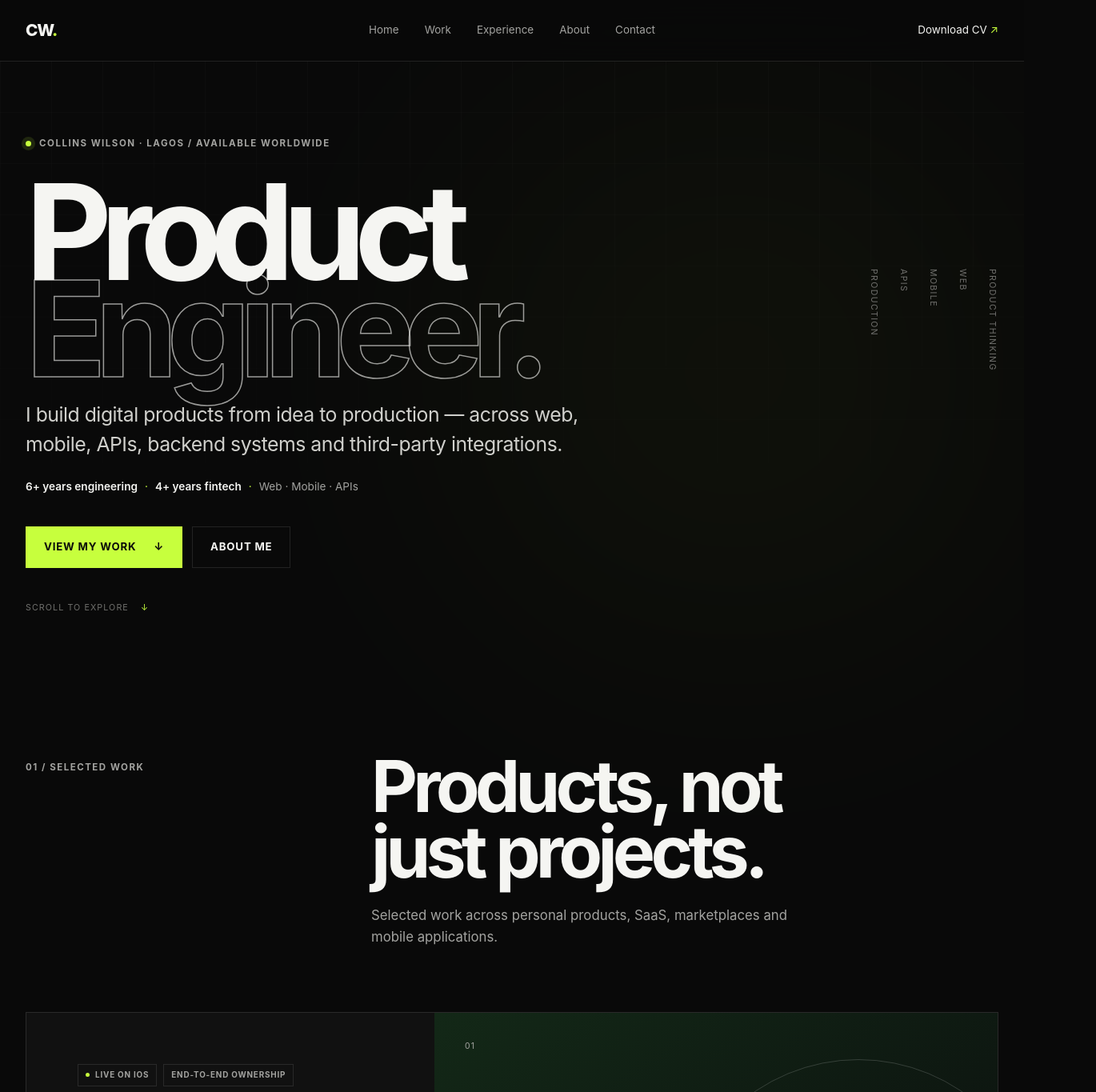
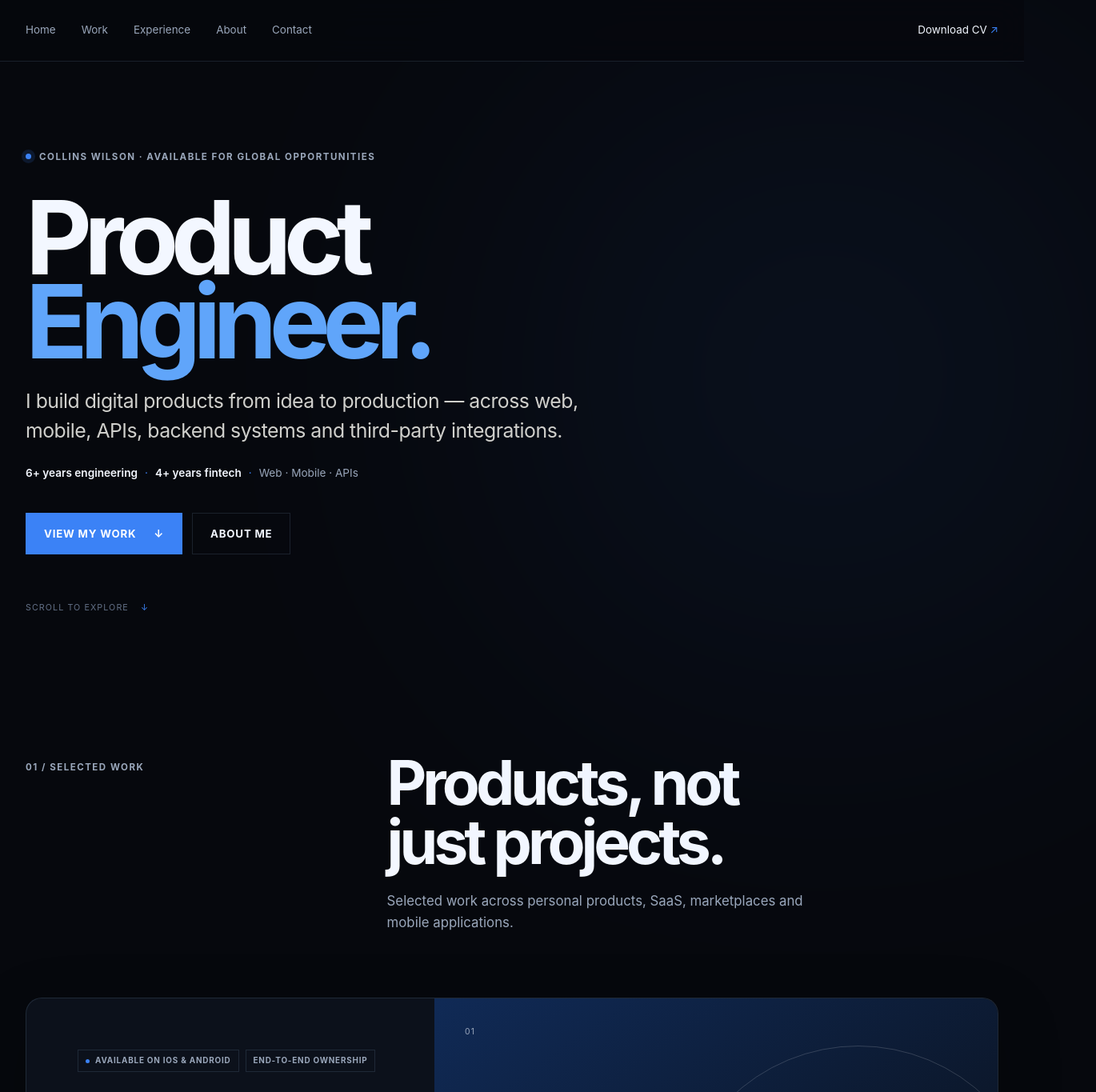
Before and after one commit to Cre8ive-collins/Cre8ive-collins.github.io, a Next.js app: page / in a window 1280 px wide. Shown: the top 1365 px of the page at 80% size, 1370 px wide, since content can reach past the window. Built offline with nearby package versions, Linux system fonts and the light colour scheme.

Commit message:
feat: refine portfolio with blue visual system

```diff
--- a/app/globals.css
+++ b/app/globals.css
@@ -1,15 +1,16 @@
 @import "tailwindcss";
 
 :root {
-  --background: #090909;
-  --surface: #111111;
-  --surface-2: #171717;
-  --text: #f5f5f2;
-  --muted: #a3a3a0;
-  --dim: #70706d;
-  --accent: #c7ff3d;
-  --accent-soft: rgba(199, 255, 61, 0.12);
-  --border: rgba(255, 255, 255, 0.1);
+  --background: #06080d;
+  --surface: #0c111b;
+  --surface-2: #111a29;
+  --text: #f3f7ff;
+  --muted: #9aa7bb;
+  --dim: #637087;
+  --accent: #3b82f6;
+  --accent-bright: #60a5fa;
+  --accent-soft: rgba(59, 130, 246, 0.14);
+  --border: rgba(148, 180, 225, 0.14);
   --shell: min(1240px, calc(100vw - 64px));
 }
 
@@ -28,7 +29,7 @@ body {
   overflow-x: hidden;
 }
 
-::selection { background: var(--accent); color: #0b0b0b; }
+::selection { background: var(--accent); color: #ffffff; }
 a { color: inherit; text-decoration: none; }
 img { display: block; max-width: 100%; }
 button, summary { font: inherit; }
@@ -52,15 +53,13 @@ button, summary { font: inherit; }
   position: fixed;
   z-index: 100;
   inset: 0 0 auto;
-  background: rgba(9, 9, 9, 0.82);
+  background: rgba(6, 8, 13, 0.86);
   border-bottom: 1px solid var(--border);
   backdrop-filter: blur(18px);
 }
 
-.navigation { height: 76px; display: grid; grid-template-columns: 1fr auto 1fr; align-items: center; }
-.wordmark { justify-self: start; font-size: 1.3rem; font-weight: 800; letter-spacing: -0.06em; }
-.wordmark span { color: var(--accent); }
-.desktop-nav { display: flex; gap: 32px; align-items: center; }
+.navigation { height: 76px; display: grid; grid-template-columns: 1fr auto; align-items: center; }
+.desktop-nav { display: flex; gap: 32px; align-items: center; justify-self: start; }
 .desktop-nav a, .nav-cta { color: var(--muted); font-size: 0.84rem; transition: color 180ms ease; }
 .desktop-nav a:hover, .nav-cta:hover { color: var(--text); }
 .nav-cta { justify-self: end; color: var(--text); }
@@ -81,77 +80,67 @@ button, summary { font: inherit; }
   min-height: 100svh;
   padding: 150px 0 70px;
   display: grid;
-  grid-template-columns: minmax(0, 1fr) auto;
+  grid-template-columns: minmax(0, 1fr);
   align-items: center;
   isolation: isolate;
-}
-.hero-grid {
-  position: absolute;
-  z-index: -2;
-  inset: 76px calc((100vw - var(--shell)) / -2) 0;
-  opacity: 0.2;
-  background-image: linear-gradient(var(--border) 1px, transparent 1px), linear-gradient(90deg, var(--border) 1px, transparent 1px);
-  background-size: 64px 64px;
-  mask-image: linear-gradient(to bottom, black, transparent 88%);
 }
 .hero::after {
   content: "";
   position: absolute;
   z-index: -1;
-  width: 560px;
-  height: 560px;
-  right: 4%;
-  top: 23%;
+  width: 680px;
+  height: 680px;
+  right: -10%;
+  top: 16%;
   border-radius: 50%;
   background: var(--accent);
-  filter: blur(190px);
-  opacity: 0.06;
+  filter: blur(220px);
+  opacity: 0.11;
 }
 .hero-content { max-width: 1030px; }
 .hero-eyebrow { display: flex; align-items: center; gap: 10px; }
 .availability-dot { width: 7px; height: 7px; border-radius: 50%; background: var(--accent); box-shadow: 0 0 0 5px var(--accent-soft); }
 .hero h1 {
   margin: 40px 0 28px;
-  font-size: clamp(5rem, 13vw, 11.5rem);
-  font-weight: 750;
-  line-height: 0.73;
-  letter-spacing: -0.085em;
+  font-size: clamp(4.8rem, 10vw, 9rem);
+  font-weight: 720;
+  line-height: 0.82;
+  letter-spacing: -0.075em;
 }
-.hero h1 span { color: transparent; -webkit-text-stroke: 1.5px rgba(245,245,242,0.62); }
+.hero h1 span { color: var(--accent-bright); }
 .hero-copy { max-width: 750px; margin: 0; color: #d0d0cc; font-size: clamp(1.16rem, 2vw, 1.55rem); line-height: 1.5; letter-spacing: -0.02em; }
 .experience-line { display: flex; flex-wrap: wrap; gap: 9px; margin: 24px 0 0; color: var(--muted); font-size: 0.85rem; }
 .experience-line strong { color: var(--text); font-weight: 600; }
 .experience-line span { color: var(--accent); }
 .hero-actions { display: flex; flex-wrap: wrap; gap: 12px; margin-top: 38px; }
 .button { display: inline-flex; align-items: center; justify-content: center; gap: 22px; min-height: 52px; padding: 0 22px; border: 1px solid var(--border); font-size: 0.83rem; font-weight: 700; text-transform: uppercase; letter-spacing: 0.06em; transition: 180ms ease; }
-.button-primary { background: var(--accent); border-color: var(--accent); color: #090909; }
-.button-primary:hover { background: #ddff88; border-color: #ddff88; transform: translateY(-2px); }
+.button-primary { background: var(--accent); border-color: var(--accent); color: #ffffff; }
+.button-primary:hover { background: var(--accent-bright); border-color: var(--accent-bright); transform: translateY(-2px); }
 .button-secondary:hover { border-color: var(--text); background: rgba(255,255,255,0.04); }
-.hero-rail { position: absolute; right: 0; display: flex; flex-direction: column; gap: 20px; color: var(--dim); font-size: 0.66rem; letter-spacing: 0.13em; text-transform: uppercase; writing-mode: vertical-rl; }
 .scroll-note { position: absolute; bottom: 32px; left: 0; display: flex; gap: 15px; margin: 0; color: var(--dim); font-size: 0.67rem; letter-spacing: 0.1em; text-transform: uppercase; }
 .scroll-note span { color: var(--accent); }
 
 .section { padding-block: 150px; }
-.section-heading { display: grid; grid-template-columns: 1fr 2fr; gap: 40px; align-items: start; margin-bottom: 80px; }
+.section-heading { display: grid; grid-template-columns: 0.7fr 1.3fr; gap: 40px; align-items: start; margin-bottom: 80px; }
 .section-heading h2, .about-copy h2, .fintech-copy h2, .contact-layout h2 {
   margin: -8px 0 24px;
-  font-size: clamp(3rem, 7vw, 6.5rem);
-  line-height: 0.92;
+  font-size: clamp(3rem, 6vw, 5.5rem);
+  line-height: 0.96;
   letter-spacing: -0.065em;
   font-weight: 680;
 }
 .section-heading > div > p { max-width: 540px; margin: 0; color: var(--muted); font-size: 1.05rem; }
 .compact-heading { margin-bottom: 64px; }
 
-.project-list { display: grid; gap: 32px; }
-.project-card { display: grid; grid-template-columns: 0.84fr 1.16fr; min-height: 590px; border: 1px solid var(--border); background: var(--surface); overflow: hidden; }
+.project-list { display: grid; gap: 40px; }
+.project-card { display: grid; grid-template-columns: 0.84fr 1.16fr; min-height: 590px; border: 1px solid var(--border); border-radius: 20px; background: var(--surface); overflow: hidden; box-shadow: 0 26px 80px rgba(0,0,0,0.22); }
 .project-card:nth-child(even) { grid-template-columns: 1.16fr 0.84fr; }
 .project-card:nth-child(even) .project-content { order: 2; }
 .project-content { padding: clamp(32px, 5vw, 68px); display: flex; flex-direction: column; align-items: flex-start; }
 .project-meta { min-height: 28px; display: flex; flex-wrap: wrap; gap: 8px; margin-bottom: auto; }
 .status, .ownership { display: inline-flex; align-items: center; min-height: 25px; padding: 0 9px; border: 1px solid var(--border); color: var(--muted); font-size: 0.62rem; font-weight: 700; letter-spacing: 0.08em; text-transform: uppercase; }
 .status-live::before { content: ""; width: 5px; height: 5px; margin-right: 7px; border-radius: 50%; background: var(--accent); }
-.status-development { color: var(--accent); border-color: rgba(199,255,61,0.28); }
+.status-development { color: var(--accent-bright); border-color: rgba(96,165,250,0.35); }
 .project-content .eyebrow { margin-top: 52px; }
 .project-content h3 { margin: 10px 0 0; font-size: clamp(2.8rem, 5vw, 5.2rem); line-height: 1; letter-spacing: -0.06em; }
 .project-role { margin: 14px 0 26px; color: var(--accent); font-size: 0.8rem; font-weight: 700; letter-spacing: 0.05em; text-transform: uppercase; }
@@ -166,32 +155,31 @@ button, summary { font: inherit; }
 .project-visual { position: relative; min-height: 100%; background: #1b1b1b; overflow: hidden; }
 .project-visual img, .case-visual img { width: 100%; height: 100%; object-fit: cover; object-position: top center; transition: transform 500ms cubic-bezier(.2,.7,.2,1); }
 .project-card:hover .project-visual img { transform: scale(1.025); }
-.product-placeholder { position: relative; width: 100%; height: 100%; min-height: 420px; display: flex; flex-direction: column; justify-content: flex-end; padding: clamp(28px, 5vw, 60px); overflow: hidden; background: #191919; }
+.product-placeholder { position: relative; width: 100%; height: 100%; min-height: 420px; display: flex; flex-direction: column; justify-content: flex-end; padding: clamp(28px, 5vw, 60px); overflow: hidden; background: #101a29; }
 .product-placeholder::before { content: ""; position: absolute; width: 460px; height: 460px; border: 1px solid rgba(255,255,255,0.16); border-radius: 50%; top: 10%; right: -8%; }
 .product-placeholder::after { content: ""; position: absolute; width: 250px; height: 250px; border: 1px solid var(--accent); border-radius: 50%; top: 22%; right: 8%; opacity: 0.55; }
-.product-placeholder-fundziq { background: linear-gradient(145deg, #132817, #0d1510 60%); }
-.product-placeholder-weblaunchhub { background: linear-gradient(145deg, #241b11, #15120d 60%); }
+.product-placeholder-fundziq { background: linear-gradient(145deg, #102a56, #0b1423 68%); }
+.product-placeholder-weblaunchhub { background: linear-gradient(145deg, #172554, #0b1220 68%); }
 .placeholder-index { position: absolute; top: 34px; left: 38px; color: var(--muted); font-size: 0.65rem; letter-spacing: 0.12em; text-transform: uppercase; }
 .placeholder-name { position: relative; z-index: 1; font-size: clamp(2.5rem, 5vw, 5.5rem); font-weight: 750; line-height: 0.95; letter-spacing: -0.07em; }
 .placeholder-line { position: relative; z-index: 1; width: 76px; height: 5px; margin-top: 22px; background: var(--accent); }
 
-.fintech-band { padding: 140px 0 0; background: var(--accent); color: #0a0a0a; }
+.fintech-band { padding: 140px 0 0; background: #0b2a52; color: #f5f8ff; border-block: 1px solid rgba(96,165,250,0.22); }
 .fintech-layout { display: grid; grid-template-columns: 1fr 2fr; gap: 40px; padding-bottom: 120px; }
 .fintech-stat { display: flex; flex-direction: column; }
-.fintech-stat strong { font-size: clamp(7rem, 15vw, 14rem); line-height: 0.8; letter-spacing: -0.09em; }
+.fintech-stat strong { color: var(--accent-bright); font-size: clamp(7rem, 15vw, 14rem); line-height: 0.8; letter-spacing: -0.09em; }
 .fintech-stat span { margin-top: 30px; font-size: 0.76rem; font-weight: 800; letter-spacing: 0.12em; line-height: 1.6; text-transform: uppercase; }
-.fintech-copy .section-number { color: rgba(0,0,0,0.56); margin-bottom: 52px; }
+.fintech-copy .section-number { color: #93c5fd; margin-bottom: 52px; }
 .fintech-copy h2 { font-size: clamp(3.4rem, 7vw, 7rem); }
 .fintech-copy > p:not(.section-number) { max-width: 700px; font-size: 1.14rem; }
-.company-proof { display: grid; grid-template-columns: 1fr 1fr; gap: 20px; margin-top: 54px; padding-top: 22px; border-top: 1px solid rgba(0,0,0,0.25); font-size: 0.78rem; font-weight: 700; letter-spacing: 0.05em; text-transform: uppercase; }
+.company-proof { display: grid; grid-template-columns: 1fr 1fr; gap: 20px; margin-top: 54px; padding-top: 22px; border-top: 1px solid rgba(255,255,255,0.2); font-size: 0.78rem; font-weight: 700; letter-spacing: 0.05em; text-transform: uppercase; }
 .capability-marquee { overflow: hidden; padding: 23px 0; background: #0a0a0a; color: var(--text); white-space: nowrap; }
 .capability-marquee div { width: max-content; font-size: 0.75rem; font-weight: 700; letter-spacing: 0.12em; text-transform: uppercase; }
 .capability-marquee span { margin: 0 28px; color: var(--accent); font-size: 0.5rem; }
 
-.process-grid { display: grid; grid-template-columns: repeat(4, 1fr); margin: 0; padding: 0; list-style: none; border-top: 1px solid var(--border); border-bottom: 1px solid var(--border); }
-.process-grid li { min-height: 340px; padding: 30px 28px 38px; border-right: 1px solid var(--border); transition: background 180ms ease; }
-.process-grid li:last-child { border-right: 0; }
-.process-grid li:hover { background: var(--surface); }
+.process-grid { display: grid; grid-template-columns: repeat(4, 1fr); gap: 14px; margin: 0; padding: 0; list-style: none; }
+.process-grid li { min-height: 320px; padding: 30px 28px 38px; border: 1px solid var(--border); border-radius: 14px; background: var(--surface); transition: border-color 180ms ease, transform 180ms ease; }
+.process-grid li:hover { border-color: rgba(96,165,250,0.42); transform: translateY(-3px); }
 .process-grid li > span { color: var(--accent); font-size: 0.68rem; }
 .process-grid h3 { margin: 96px 0 20px; font-size: 1.35rem; letter-spacing: -0.03em; }
 .process-grid p { margin: 0; color: var(--muted); font-size: 0.89rem; line-height: 1.7; }
@@ -207,26 +195,25 @@ button, summary { font: inherit; }
 .experience-item li { padding: 8px 0; border-bottom: 1px solid var(--border); color: var(--muted); font-size: 0.77rem; }
 
 .toolkit-section { padding: 140px 0; background: var(--surface); }
-.toolkit-grid { display: grid; grid-template-columns: repeat(3, 1fr); border-top: 1px solid var(--border); border-left: 1px solid var(--border); }
-.toolkit-grid > div { min-height: 190px; padding: 30px; border-right: 1px solid var(--border); border-bottom: 1px solid var(--border); }
+.toolkit-grid { display: grid; grid-template-columns: repeat(3, 1fr); gap: 12px; }
+.toolkit-grid > div { min-height: 190px; padding: 30px; border: 1px solid var(--border); border-radius: 14px; background: rgba(59,130,246,0.035); }
 .toolkit-grid h3 { margin: 0 0 52px; font-size: 0.8rem; text-transform: uppercase; letter-spacing: 0.08em; }
 .toolkit-grid p { margin: 0; color: var(--muted); font-size: 0.88rem; line-height: 1.8; }
 
 .about-section { display: grid; grid-template-columns: 0.85fr 1.15fr; gap: clamp(50px, 8vw, 120px); align-items: center; }
 .about-image-wrap { position: relative; align-self: stretch; min-height: 650px; background: var(--surface); filter: grayscale(1); }
 .about-image-wrap img { width: 100%; height: 100%; object-fit: cover; object-position: center top; }
-.about-image-wrap span { position: absolute; left: 0; bottom: 0; padding: 13px 18px; background: var(--accent); color: #090909; font-size: 0.66rem; font-weight: 800; letter-spacing: 0.08em; text-transform: uppercase; }
 .about-copy h2 { margin: 48px 0 42px; }
 .about-copy > p:not(.section-number) { color: #b9b9b6; font-size: 1rem; line-height: 1.85; }
 .about-copy .text-link { margin-top: 28px; }
 
-.contact-section { padding: 150px 0 90px; background: #e9e9e3; color: #090909; }
-.contact-layout .section-number { color: #62625d; }
+.contact-section { padding: 150px 0 90px; background: #081d3a; color: #f5f8ff; border-top: 1px solid rgba(96,165,250,0.25); }
+.contact-layout .section-number { color: #93c5fd; }
 .contact-layout h2 { margin-top: 60px; font-size: clamp(4.2rem, 10.5vw, 10rem); }
-.contact-layout h2 em { color: transparent; font-family: Georgia, serif; font-weight: 400; -webkit-text-stroke: 1.5px #090909; }
-.contact-layout > p:not(.section-number) { max-width: 620px; margin: 38px 0 64px auto; color: #4b4b47; font-size: 1.1rem; }
-.contact-email { display: flex; justify-content: space-between; align-items: center; padding: 28px 0; border-top: 1px solid #aaa; border-bottom: 1px solid #aaa; font-size: clamp(1.1rem, 3vw, 2.2rem); font-weight: 600; letter-spacing: -0.03em; }
-.contact-email span { color: #4e6711; }
+.contact-layout h2 em { color: var(--accent-bright); font-family: inherit; font-style: normal; font-weight: 680; }
+.contact-layout > p:not(.section-number) { max-width: 620px; margin: 38px 0 64px auto; color: #b7c5d9; font-size: 1.1rem; }
+.contact-email { display: flex; justify-content: space-between; align-items: center; padding: 28px 0; border-top: 1px solid rgba(255,255,255,0.25); border-bottom: 1px solid rgba(255,255,255,0.25); font-size: clamp(1.1rem, 3vw, 2.2rem); font-weight: 600; letter-spacing: -0.03em; }
+.contact-email span { color: var(--accent-bright); }
 .contact-links { display: flex; gap: 28px; justify-content: flex-end; margin-top: 40px; font-size: 0.75rem; font-weight: 800; text-transform: uppercase; }
 
 .footer { display: grid; grid-template-columns: 1fr auto 1fr; align-items: center; min-height: 120px; color: var(--dim); font-size: 0.7rem; text-transform: uppercase; letter-spacing: 0.06em; }
@@ -258,7 +245,7 @@ button, summary { font: inherit; }
 .case-sidebar p { margin: 16px 0 18px; font-size: 0.67rem; text-transform: uppercase; letter-spacing: 0.1em; }
 .case-sidebar ul { margin: 0; padding: 0; list-style: none; color: var(--muted); font-size: 0.78rem; }
 .case-sidebar li { padding: 7px 0; }
-.next-project { display: grid; grid-template-columns: 1fr auto auto; gap: 40px; align-items: center; min-height: 280px; padding: 50px max(32px, calc((100vw - 1240px) / 2)); background: var(--accent); color: #090909; }
+.next-project { display: grid; grid-template-columns: 1fr auto auto; gap: 40px; align-items: center; min-height: 280px; padding: 50px max(32px, calc((100vw - 1240px) / 2)); background: #1456b8; color: #ffffff; }
 .next-project span:first-child { font-size: 0.7rem; font-weight: 800; letter-spacing: 0.1em; text-transform: uppercase; }
 .next-project strong { font-size: clamp(3rem, 7vw, 7rem); line-height: 1; letter-spacing: -0.065em; }
 .next-project span:last-child { font-size: 3rem; }
@@ -298,7 +285,6 @@ button, summary { font: inherit; }
   .hero { min-height: 870px; padding: 128px 0 76px; align-items: start; }
   .hero h1 { margin-top: 64px; font-size: clamp(4.4rem, 24vw, 7.2rem); line-height: 0.78; }
   .hero-copy { font-size: 1.06rem; }
-  .hero-rail { display: none; }
   .scroll-note { bottom: 24px; }
   .section { padding-block: 88px; }
   .section-heading { grid-template-columns: 1fr; gap: 46px; margin-bottom: 54px; }
@@ -314,8 +300,7 @@ button, summary { font: inherit; }
   .fintech-copy .section-number { margin: 24px 0 40px; }
   .company-proof { grid-template-columns: 1fr; gap: 4px; }
   .process-grid { grid-template-columns: 1fr; }
-  .process-grid li, .process-grid li:nth-child(2) { min-height: 250px; border-right: 0; border-bottom: 1px solid var(--border); }
-  .process-grid li:last-child { border-bottom: 0; }
+  .process-grid li, .process-grid li:nth-child(2) { min-height: 250px; }
   .process-grid h3 { margin-top: 54px; }
   .experience-item { grid-template-columns: 1fr; gap: 22px; }
   .experience-item ul { grid-column: auto; }
--- a/app/manifest.ts
+++ b/app/manifest.ts
@@ -7,8 +7,8 @@ export default function manifest(): MetadataRoute.Manifest {
     description: "Product Engineer building across web, mobile and APIs.",
     start_url: "/",
     display: "standalone",
-    background_color: "#090909",
-    theme_color: "#090909",
+    background_color: "#06080d",
+    theme_color: "#06080d",
     icons: [{ src: "/favicon.svg", sizes: "any", type: "image/svg+xml" }],
   };
 }
--- a/app/page.tsx
+++ b/app/page.tsx
@@ -16,9 +16,8 @@ export default function Home() {
   return (
     <main id="main-content">
       <section className="hero shell" id="home">
-        <div className="hero-grid" aria-hidden="true" />
         <div className="hero-content">
-          <p className="eyebrow hero-eyebrow"><span className="availability-dot" /> Collins Wilson · Lagos / Available worldwide</p>
+          <p className="eyebrow hero-eyebrow"><span className="availability-dot" /> Collins Wilson · Available for global opportunities</p>
           <h1>Product<br /><span>Engineer.</span></h1>
           <p className="hero-copy">
             I build digital products from idea to production — across web, mobile, APIs, backend systems and third-party integrations.
@@ -28,9 +27,6 @@ export default function Home() {
             <a className="button button-primary" href="#work">View my work <span aria-hidden="true">↓</span></a>
             <a className="button button-secondary" href="#about">About me</a>
           </div>
-        </div>
-        <div className="hero-rail" aria-hidden="true">
-          <span>Product thinking</span><span>Web</span><span>Mobile</span><span>APIs</span><span>Production</span>
         </div>
         <p className="scroll-note" aria-hidden="true">Scroll to explore <span>↓</span></p>
       </section>
@@ -112,7 +108,6 @@ export default function Home() {
       <section className="section shell about-section" id="about">
         <div className="about-image-wrap">
           <img src="/images/profile/collins-wilson.jpg" alt="Collins Wilson" loading="lazy" />
-          <span>Based in Lagos · Working globally</span>
         </div>
         <div className="about-copy">
           <p className="section-number">06 / About</p>
--- a/components/navigation.tsx
+++ b/components/navigation.tsx
@@ -5,10 +5,6 @@ export function Navigation() {
   return (
     <header className="site-header">
       <nav className="navigation shell" aria-label="Primary navigation">
-        <Link className="wordmark" href="/#home" aria-label="Collins Wilson, home">
-          {profile.initials}<span aria-hidden="true">.</span>
-        </Link>
-
         <div className="desktop-nav">
           {navigation.map((item) => (
             <Link key={item.href} href={item.href}>
--- a/data/profile.ts
+++ b/data/profile.ts
@@ -1,10 +1,8 @@
 export const profile = {
   name: "Collins Wilson",
-  initials: "CW",
   title: "Product Engineer",
   yearsEngineering: "6+",
   yearsFintech: "4+",
-  location: "Lagos, Nigeria",
   email: "wilsoncollins44@yahoo.com",
   siteUrl: "https://cre8ive-collins.github.io",
   cvUrl: "/files/collins-wilson-cv.pdf",
--- a/data/projects.ts
+++ b/data/projects.ts
@@ -29,12 +29,12 @@ export const projects: Project[] = [
   {
     slug: "fundziq",
     name: "FundzIQ",
-    eyebrow: "Money planner · iOS",
+    eyebrow: "Money planner · iOS + Android",
     shortDescription:
       "A personal money-planning app that helps people organise recurring financial commitments and understand their monthly spending.",
     role: "Creator / Product Engineer",
     status: "live",
-    statusLabel: "Live on iOS",
+    statusLabel: "Available on iOS & Android",
     categories: ["Fintech", "Mobile"],
     featured: true,
     builtSolo: true,
@@ -58,7 +58,7 @@ export const projects: Project[] = [
       },
       {
         title: "My role",
-        body: "I own the complete product journey: defining the problem, shaping the experience, making the architecture decisions, building the iOS application, preparing its privacy requirements and taking it through production release.",
+        body: "I own the complete product journey: defining the problem, shaping the experience, making the architecture decisions, building the mobile application, preparing its privacy requirements and taking it through production release on iOS and Android.",
       },
       {
         title: "Engineering decisions",
@@ -66,7 +66,7 @@ export const projects: Project[] = [
       },
       {
         title: "Outcome",
-        body: "FundzIQ shipped as a production iOS product and remains the clearest demonstration of my ability to take an idea through product decisions, engineering and release.",
+        body: "FundzIQ shipped as a production mobile product on iOS and Android and remains the clearest demonstration of my ability to take an idea through product decisions, engineering and release.",
       },
     ],
   },
```
Also changed, not shown: public/favicon.svg, public/og.png.
